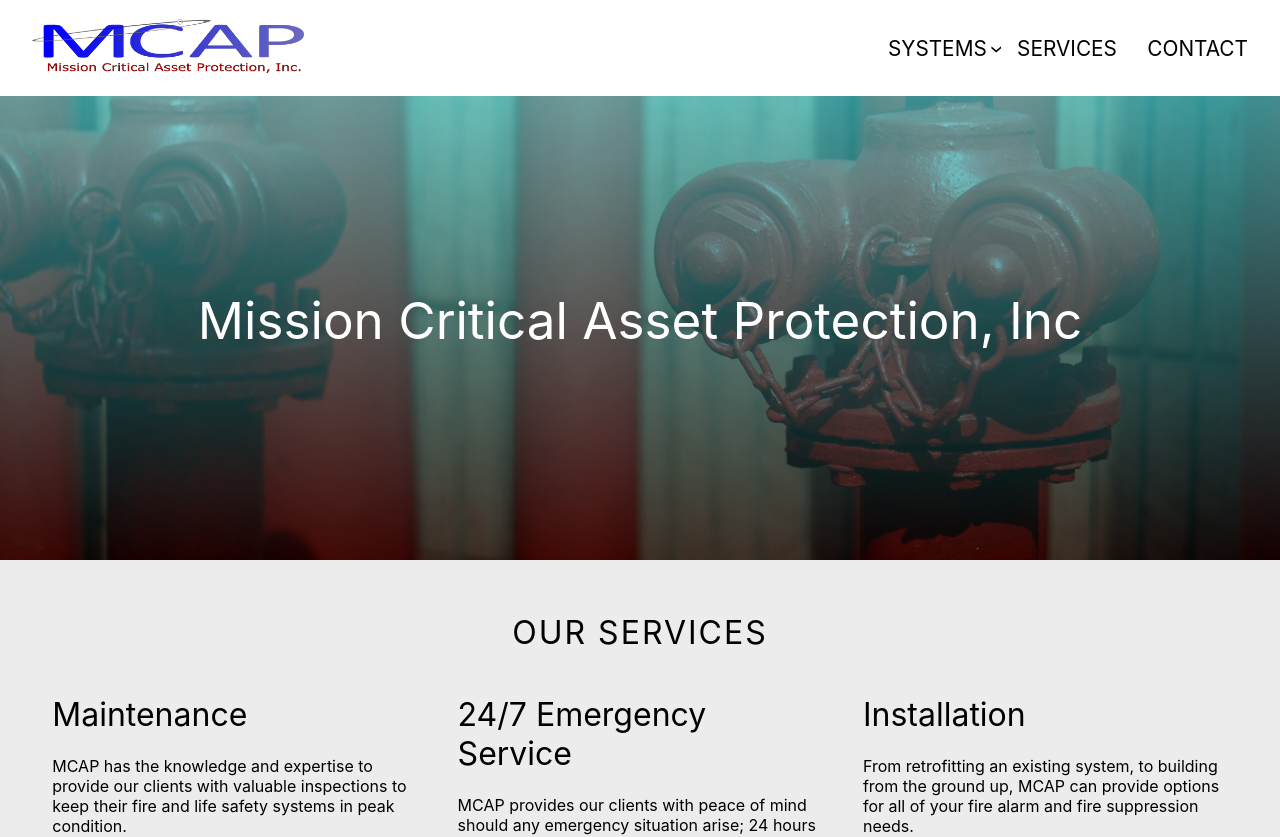
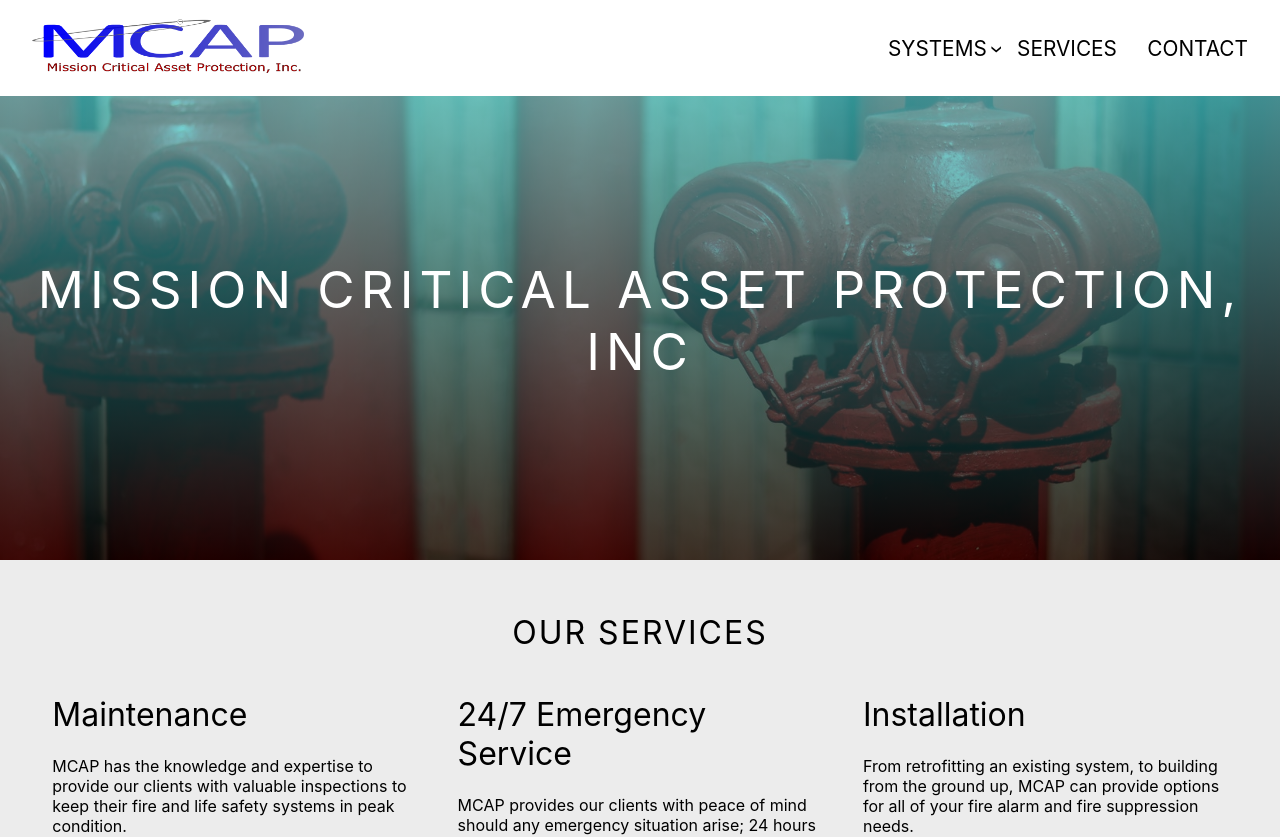
Before and after one commit to kv-n/missioncriticalassetprot, a React (Create React App) app: page / in a window 1280 px wide. Shown: the top 837 px of the page. Built offline with nearby package versions, Linux system fonts and the light colour scheme.

Commit message:
adjust banner text

```diff
--- a/src/sass/_fire-systems.scss
+++ b/src/sass/_fire-systems.scss
@@ -36,6 +36,8 @@
             font-size: 1.6rem;
             width: 100%;
             text-align: center;
+            letter-spacing: 6px;
+            text-transform: uppercase;
         }
     }
 
--- a/src/sass/_home.scss
+++ b/src/sass/_home.scss
@@ -47,6 +47,8 @@
             font-size: 1.6rem;
             width: 100%;
             text-align: center;
+            letter-spacing: 6px;
+            text-transform: uppercase;
         }
     }
 
--- a/src/sass/_services.scss
+++ b/src/sass/_services.scss
@@ -36,6 +36,8 @@
             font-size: 1.6rem;
             width: 100%;
             text-align: center;
+            letter-spacing: 6px;
+            text-transform: uppercase;
         }
     }
 
--- a/src/sass/_water-systems.scss
+++ b/src/sass/_water-systems.scss
@@ -36,6 +36,8 @@
             font-size: 1.6rem;
             width: 100%;
             text-align: center;
+            letter-spacing: 6px;
+            text-transform: uppercase;
         }
     }
 
```
